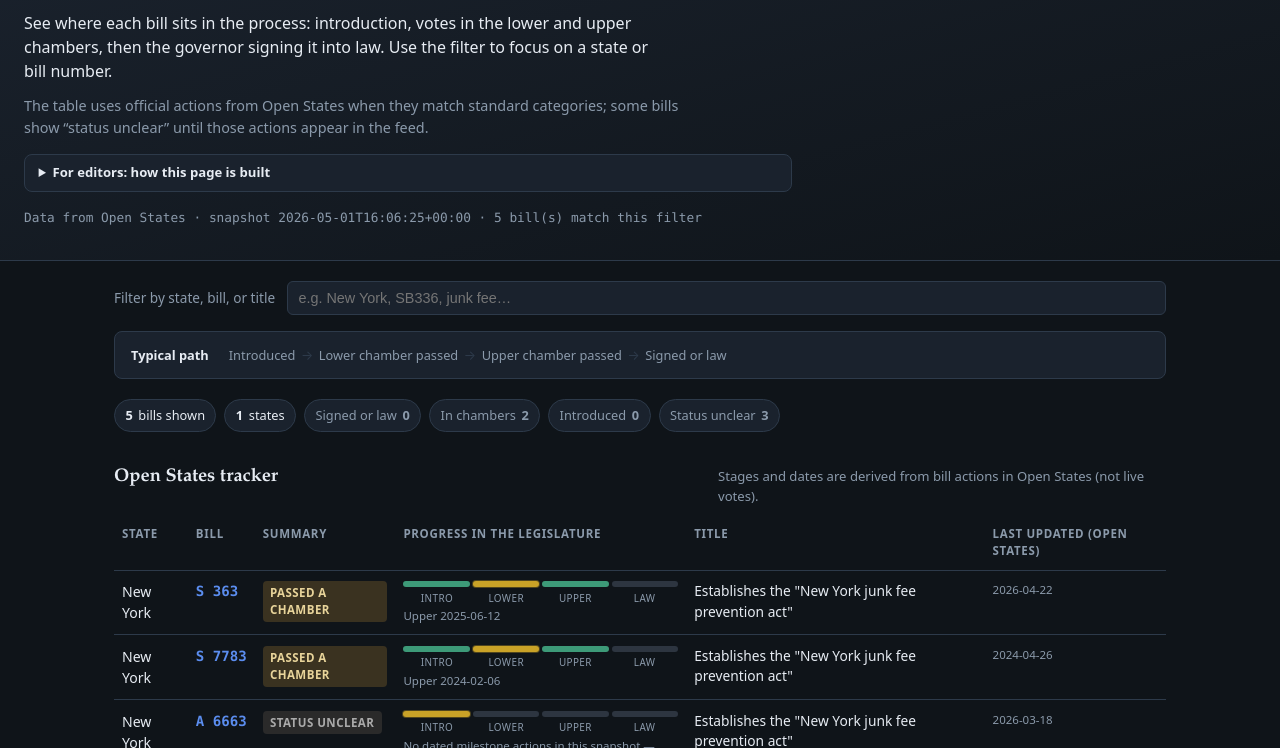
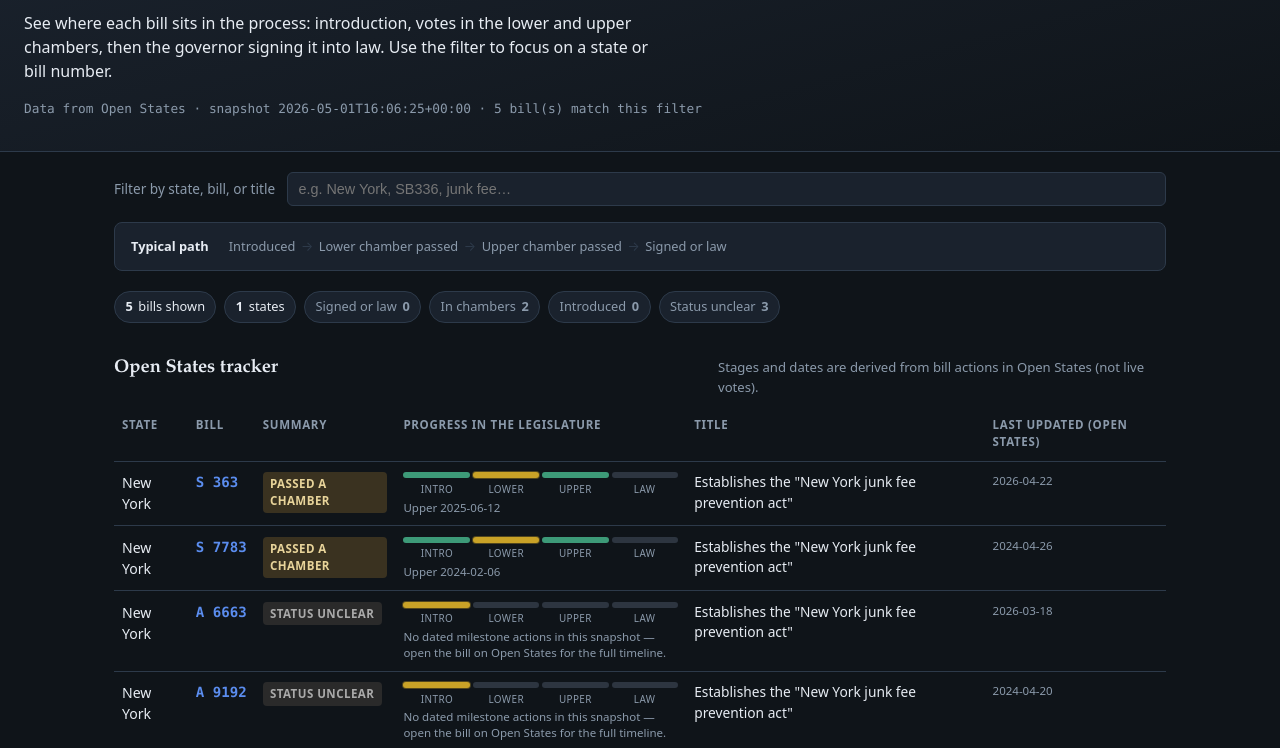
Before and after one commit to tracymccann-cyber/legislation-tracker, a plain HTML site: page dashboard/index.html in a window 1280 px wide. Shown: the part 66-814 px from the top of the page. Drawn offline with Linux system fonts and the light colour scheme.

Commit message:
Remove editor-only header copy from public dashboard
Drop status-clarification blurb and collapsible build instructions; keep viewer-focused lead and campaign hint.

Co-authored-by: Cursor <cursoragent@cursor.com>

```diff
--- a/dashboard/index.html
+++ b/dashboard/index.html
@@ -43,33 +43,11 @@
       font-size: 1rem;
       font-weight: 450;
     }
-    header p.hint {
+    p.hint {
       margin: 0;
       max-width: 42rem;
       color: var(--muted);
       font-size: 0.9rem;
-    }
-    details.how-built {
-      margin-top: 1rem;
-      max-width: 48rem;
-      border: 1px solid var(--border);
-      border-radius: 8px;
-      padding: 0.5rem 0.85rem;
-      background: var(--surface);
-      font-size: 0.82rem;
-      color: var(--muted);
-    }
-    details.how-built summary {
-      cursor: pointer;
-      font-weight: 600;
-      color: var(--text);
-    }
-    details.how-built[open] summary { margin-bottom: 0.5rem; }
-    details.how-built code {
-      background: var(--bg);
-      padding: 0.1rem 0.35rem;
-      border-radius: 4px;
-      font-size: 0.78em;
     }
     .meta {
       margin-top: 1rem;
@@ -311,22 +289,6 @@
       See where each bill sits in the process: introduction, votes in the lower and upper chambers, then the governor
       signing it into law. Use the filter to focus on a state or bill number.
     </p>
-    <p class="hint">
-      The table uses official actions from Open States when they match standard categories; some bills show
-      &ldquo;status unclear&rdquo; until those actions appear in the feed.
-    </p>
-    <details class="how-built">
-      <summary>For editors: how this page is built</summary>
-      <p style="margin:0 0 0.5rem;">
-        <strong>Open States</strong> rows come from <code>python tracker.py</code> (API) into <code>data.json</code>.
-        The <strong>End Junk Fees</strong> list is <code>python sync_endjunkfees_snapshot.py</code> into <code>campaign_snapshot.json</code>.
-        Commit both JSON files after each refresh so static hosts (e.g. Vercel) pick them up.
-      </p>
-      <p style="margin:0;">
-        Local preview: <code>python3 -m http.server 8765 --directory dashboard</code> then open
-        <code>http://127.0.0.1:8765/</code>.
-      </p>
-    </details>
     <p class="meta" id="generated">Loading…</p>
   </header>
   <main>
```
